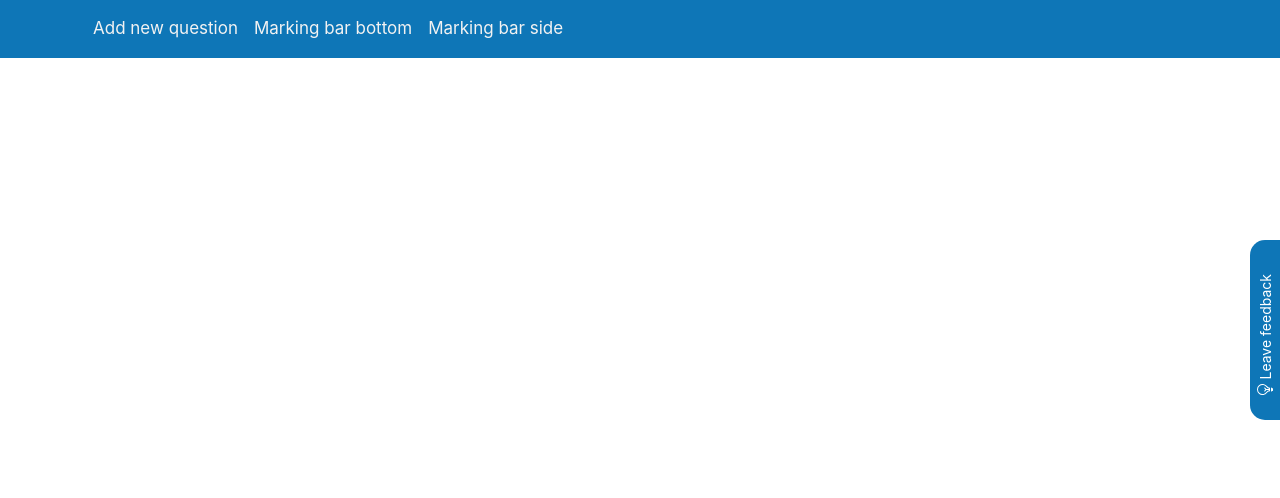
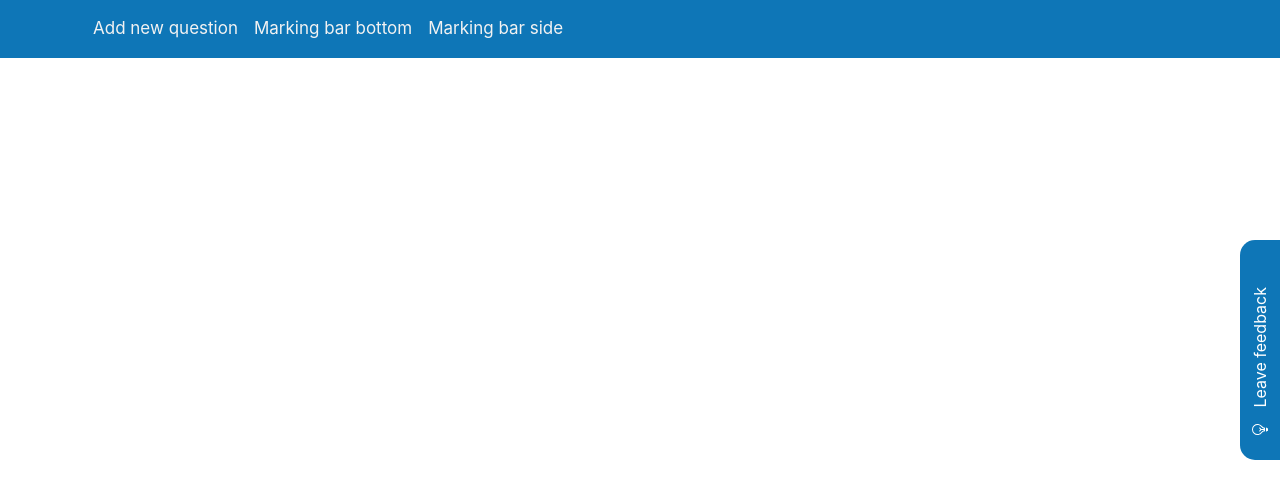
Before and after one commit to TietoSummerAcademy2019/TietoFeedbackTool, an Angular app in the folder TietoJar/TietoJar/ClientApp/: page /marking-bar-side in a window 1280 px wide. Shown: the top 498 px of the page. Built offline with nearby package versions, Linux system fonts and the light colour scheme; no server answers.

Commit message:
Adjusted a interior of feedback tool according to PO requiments

```diff
--- a/TietoJar/TietoJar/ClientApp/src/app/marking-bar-side/marking-bar-side.component.scss
+++ b/TietoJar/TietoJar/ClientApp/src/app/marking-bar-side/marking-bar-side.component.scss
@@ -1,5 +1,5 @@
 $cardHeight: 100%;
-$buttonHeight: 180px;
+$buttonHeight: 220px;
 $calculatedPosition: 24px;
 
 .collapse.show {
@@ -37,13 +37,13 @@ $calculatedPosition: 24px;
       color: #fff;
       background-color: #0E76B7;
       height: $buttonHeight;
-      width: 30px;
+      width: 40px;
       padding: 0;
       float: right;
       & span {
         writing-mode: vertical-lr;
         transform: rotate(180deg);
-        font-size: 14px;
+        font-size: 16px;
       }
     }
   }
@@ -89,7 +89,7 @@ $calculatedPosition: 24px;
   position: absolute;
   display: inline-block;
   margin-top: -22px;
-  margin-left: 30px;
+  margin-left: 42px;
   width:20px;
   height:20px;
   border-style: solid;
@@ -112,7 +112,8 @@ $calculatedPosition: 24px;
 
 
 .colored {
-  text-align: center;
+  margin-left:5%;
+  text-align: left;
   font-weight: 400;
   font-size: 14px;
   color: #0E76B7;
--- a/TietoJar/TietoJar/ClientApp/src/app/marking-bar/marking-bar.component.scss
+++ b/TietoJar/TietoJar/ClientApp/src/app/marking-bar/marking-bar.component.scss
@@ -10,9 +10,10 @@
       background-position: center left 25px;
       font-size: 14px;
       color: #fff;
-      height: 30px;
-      width: 180px;
+      height: 40px;
+      width: 220px;
       padding: 0;
+      font-size:16px;
     }
   }
 }
@@ -56,7 +57,8 @@ textarea {
 }
 
 .colored {
-  text-align:center;
+  max-width:220px;
+  text-align:left;
   font-weight: 400;
   font-size: 14px;
   color: #0E76B7;
@@ -76,7 +78,7 @@ textarea {
 .exit-button
 {
   position: absolute;
-  margin-top: 8px;
+  margin-top: 14px;
   display: inline-block;
   width:20px;
   height:20px;
```
